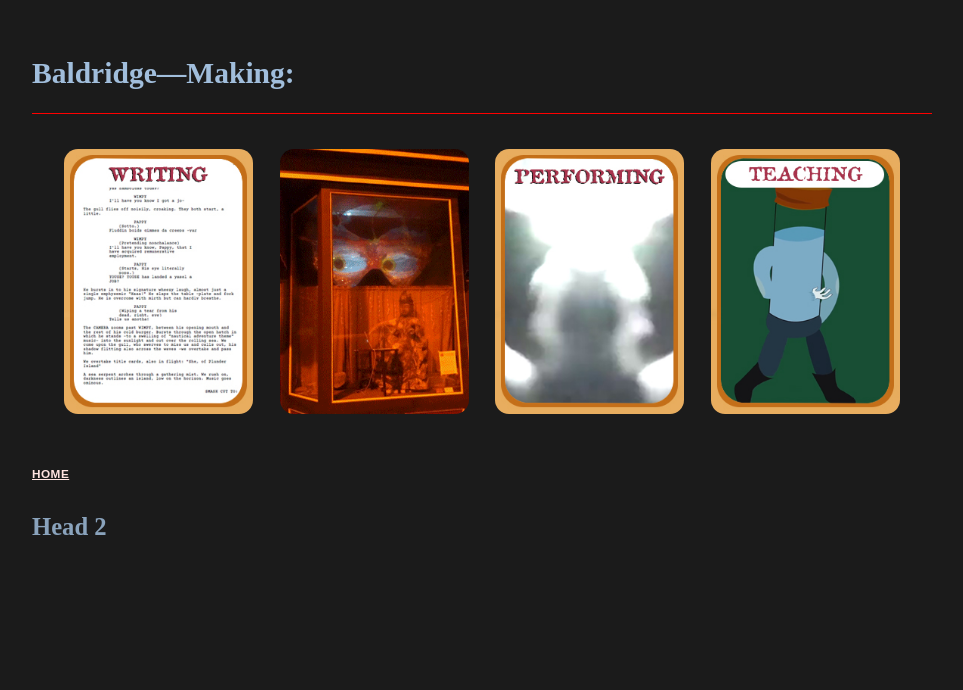
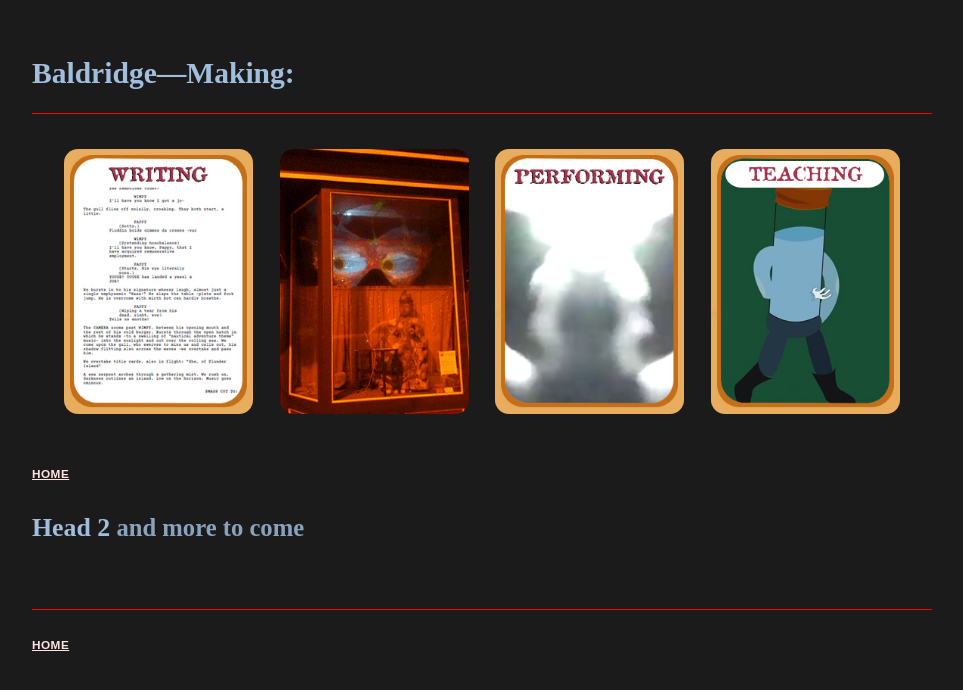
Before and after one commit to Interactimation/portfolio, a Jekyll site: the page built from making/index.md, in a window 1280 px wide. Shown: the top 690 px of the page, without its empty margins (158-1121 px from the left). Built offline with Jekyll 4.4.1, drawn with Linux system fonts in a browser that asks for light colours.

Commit message:
link back and more to come

```diff
--- a/making/index.md
+++ b/making/index.md
@@ -29,4 +29,10 @@ layout: default
 
 ###### [home]({{ "/" | relative_url }})
 
-## Head 2
+## **Head 2** and more to come
+
+<br />
+
+<hr />
+
+###### [home]({{ "/" | relative_url }})
```
